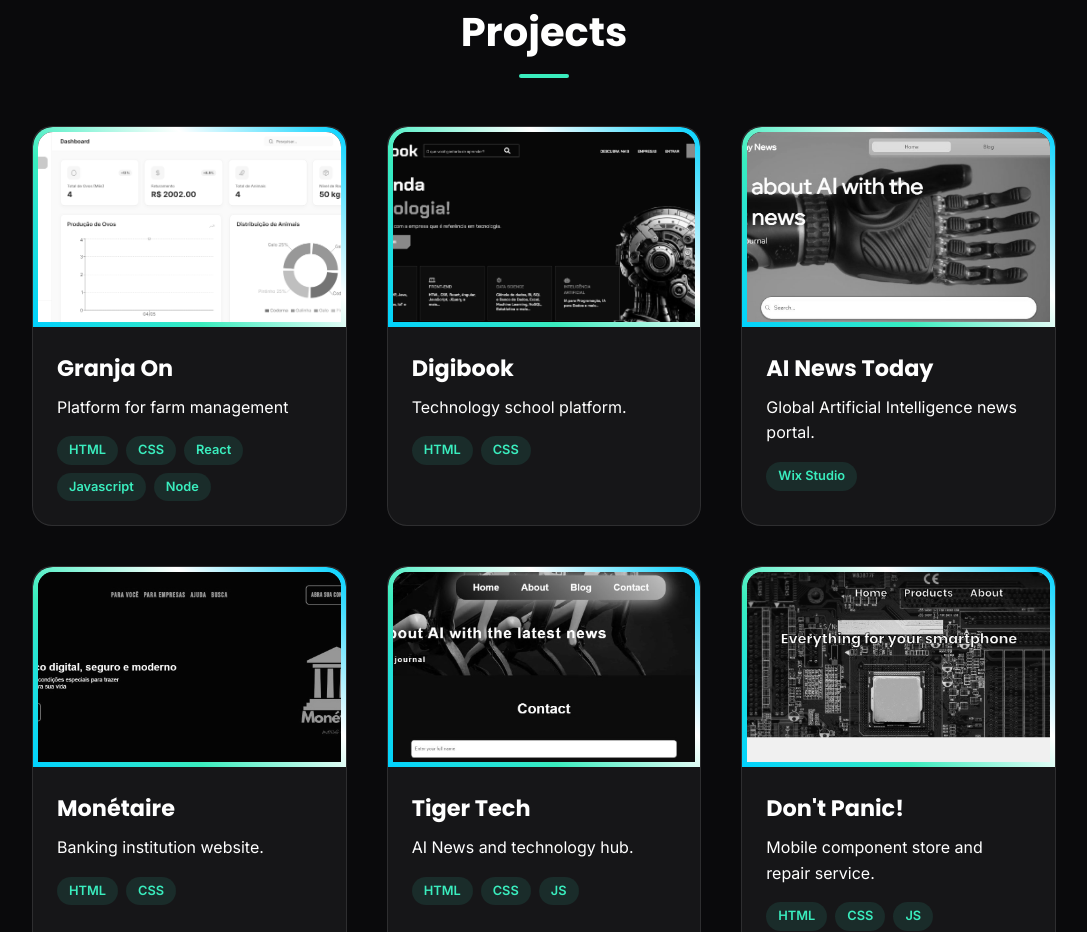
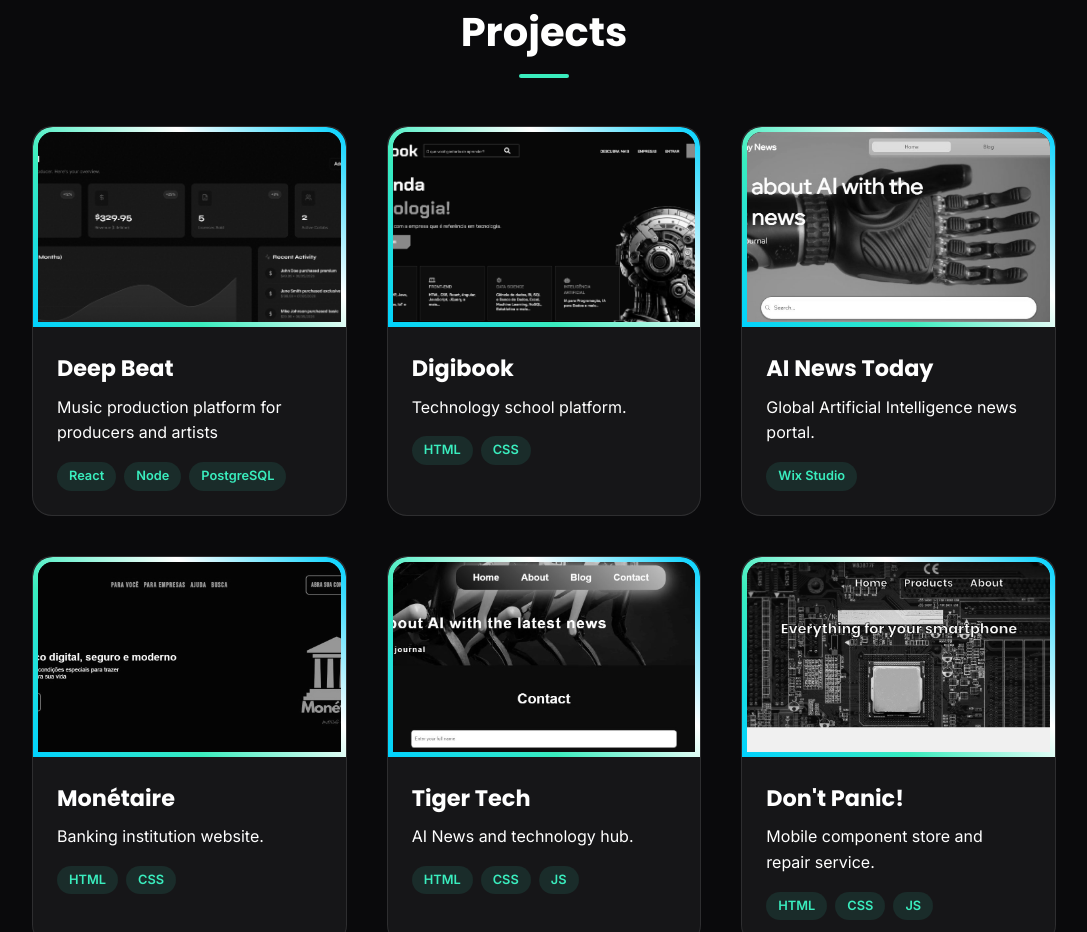
Before and after one commit to Mateus-Campos-Cruz/portifoliomateuscruz, a React (Vite) app: page / in a window 1280 px wide. Shown: the part 2100-3032 px from the top of the page, without its empty margins (96-1183 px from the left). Built offline with nearby package versions, Linux system fonts and the light colour scheme.

Commit message:
Update project information

```diff
--- a/src/components/Projects.jsx
+++ b/src/components/Projects.jsx
@@ -2,11 +2,11 @@ import React from 'react'
 
 const projectData = [
   {
-    title: 'Granja On',
-    description: 'Platform for farm management',
-    tags: ['HTML', 'CSS', 'React', 'Javascript', ' Node'],
-    link: 'https://mateus-campos-cruz.github.io/Granja-on-local-/',
-    img: 'img/granjaon.png'
+    title: 'Deep Beat',
+    description: 'Music production platform for producers and artists',
+    tags: ['React', 'Node', 'PostgreSQL'],
+    link: 'https:/github.com/Mateus-Campos-Cruz/deepbeat',
+    img: 'img/deepbeat.png'
   },
   {
     title: 'Digibook',
```
Also changed, not shown: public/img/deepbeat.png (added).
